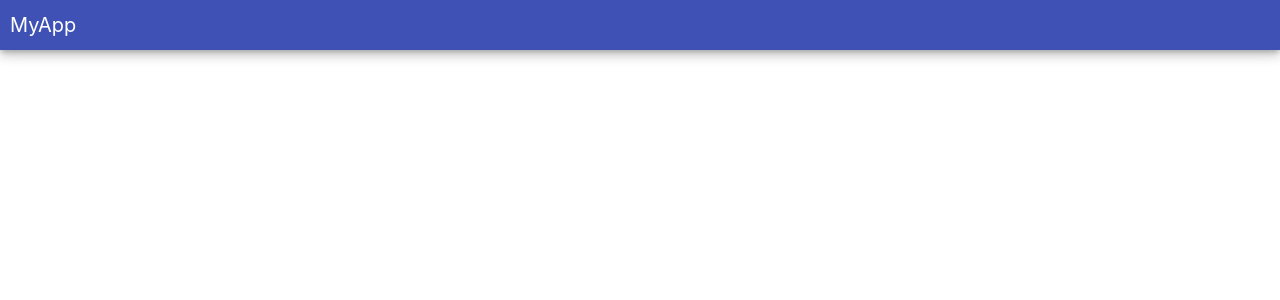
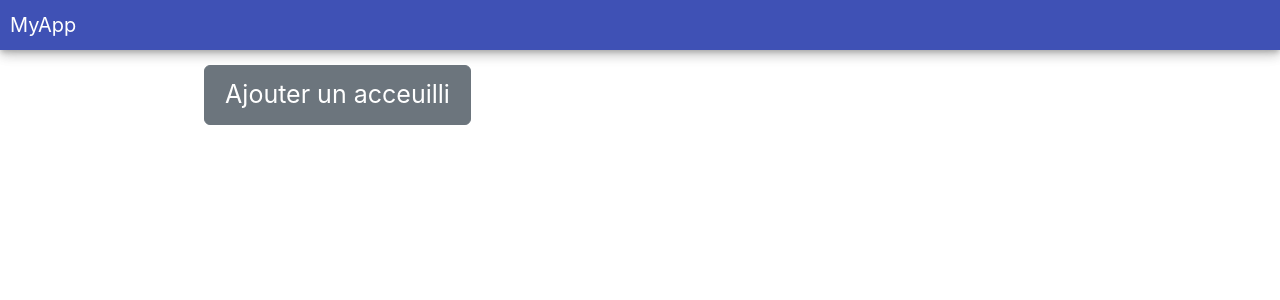
Before and after one commit to 2019-2020-ps6/2019-2020-ps6-rendu-cri-staline, an Angular app in the folder front-end/: page /select-action in a window 1280 px wide. Before the commit this address led to /. Shown: the top 300 px of the page. Built offline with nearby package versions, Linux system fonts and the light colour scheme.

Commit message:
Add menu accompagnateur Ref#6

```diff
--- /dev/null
+++ b/front-end/src/app/admin/select-action/select-action.component.html
@@ -0,0 +1,13 @@
+<!-- Stack the columns on mobile by making one full-width and the other half-width -->
+<div class="row">
+    <div class="col-12 col-md-6 al justify-content-center text-center button-select">
+        <button type="button" class="btn btn-secondary btn-lg" (click)="selectAddingUser()">Ajouter un acceuilli</button>
+    </div>
+    <div class="col-6 col-md-6 justify-content-center text-center"></div>
+  </div>
+
+  <!-- Columns start at 50% wide on mobile and bump up to 33.3% wide on desktop -->
+  <div class="row">
+    <div class="col-6 col-md-6 justify-content-center text-center"></div>
+    <div class="col-6 col-md-6 justify-content-center text-center"></div>
+  </div>
--- /dev/null
+++ b/front-end/src/app/admin/select-action/select-action.component.scss
@@ -0,0 +1,3 @@
+.button-select{
+    margin:15px;
+}
--- /dev/null
+++ b/front-end/src/app/admin/select-action/select-action.component.ts
@@ -0,0 +1,24 @@
+import { Component, OnInit } from '@angular/core';
+import { User } from '../../../models/user.model';
+import { Router } from '@angular/router';
+
+@Component({
+  selector: 'app-select-action',
+  templateUrl: './select-action.component.html',
+  styleUrls: ['./select-action.component.scss']
+})
+export class SelectActionComponent implements OnInit {
+
+
+  constructor(private router: Router) {
+
+  }
+
+  ngOnInit() {
+  }
+
+  selectAddingUser(){
+    this.router.navigate(['user-add']);
+  }
+
+}
--- a/front-end/src/app/app.module.ts
+++ b/front-end/src/app/app.module.ts
@@ -10,6 +10,7 @@ import { AnswerComponent } from './quizzes/answer/answer.component';
 import { QuizFormComponent } from './quizzes/quiz-form/quiz-form.component';
 import { QuestioningComponent } from './quizzes/questioning/questioning.component';
 import { UserAddComponent } from './users/user-add/user-add.component';
+import { SelectActionComponent } from './admin/select-action/select-action.component';
 import { AppRoutingModule } from './app.routing.module';
 import { HttpClientModule } from '@angular/common/http';
 import { NgbModule  } from '@ng-bootstrap/ng-bootstrap';
@@ -22,7 +23,8 @@ import { NgbModule  } from '@ng-bootstrap/ng-bootstrap';
     QuizFormComponent,
     QuestioningComponent,
     UserAddComponent,
-    AnswerComponent
+    AnswerComponent,
+    SelectActionComponent
   ],
   imports: [
     NgbModule,
```
Also changed, not shown: front-end/src/app/app.routing.module.ts (+5 -2 lines).
